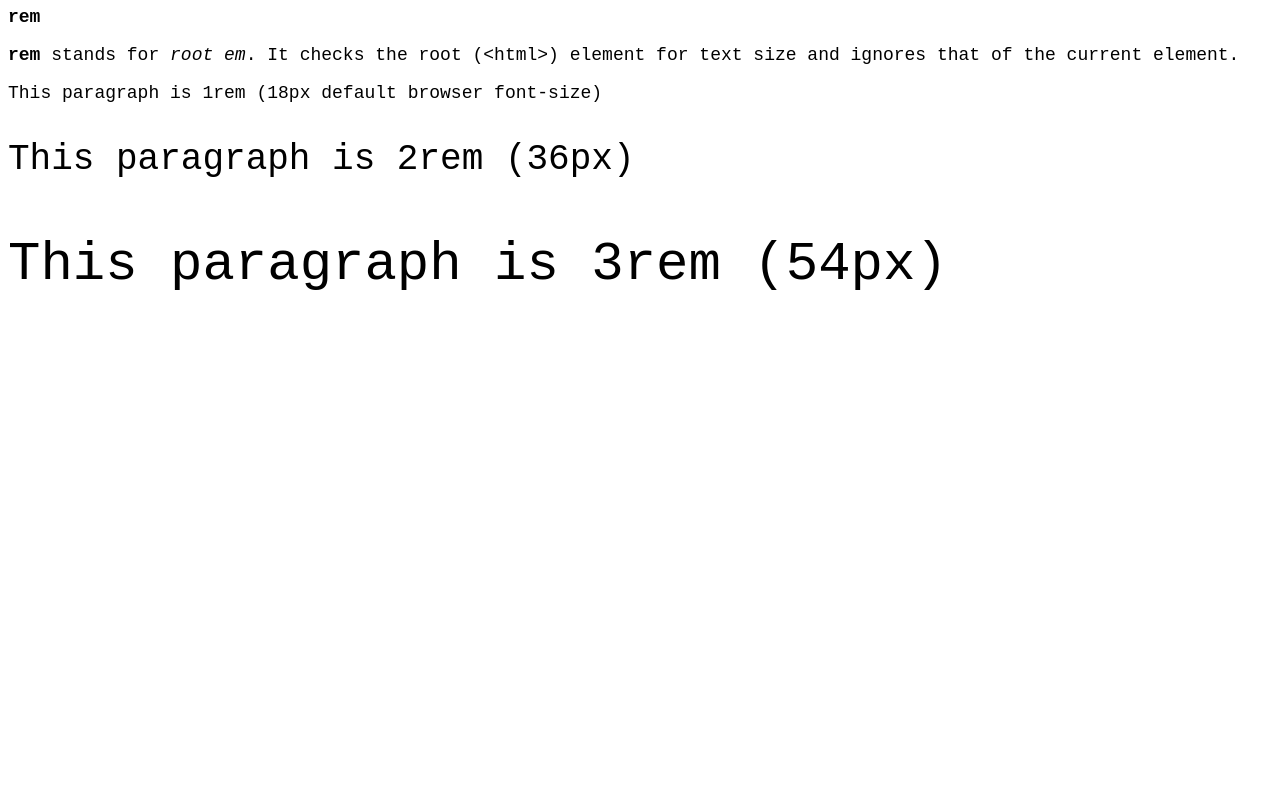
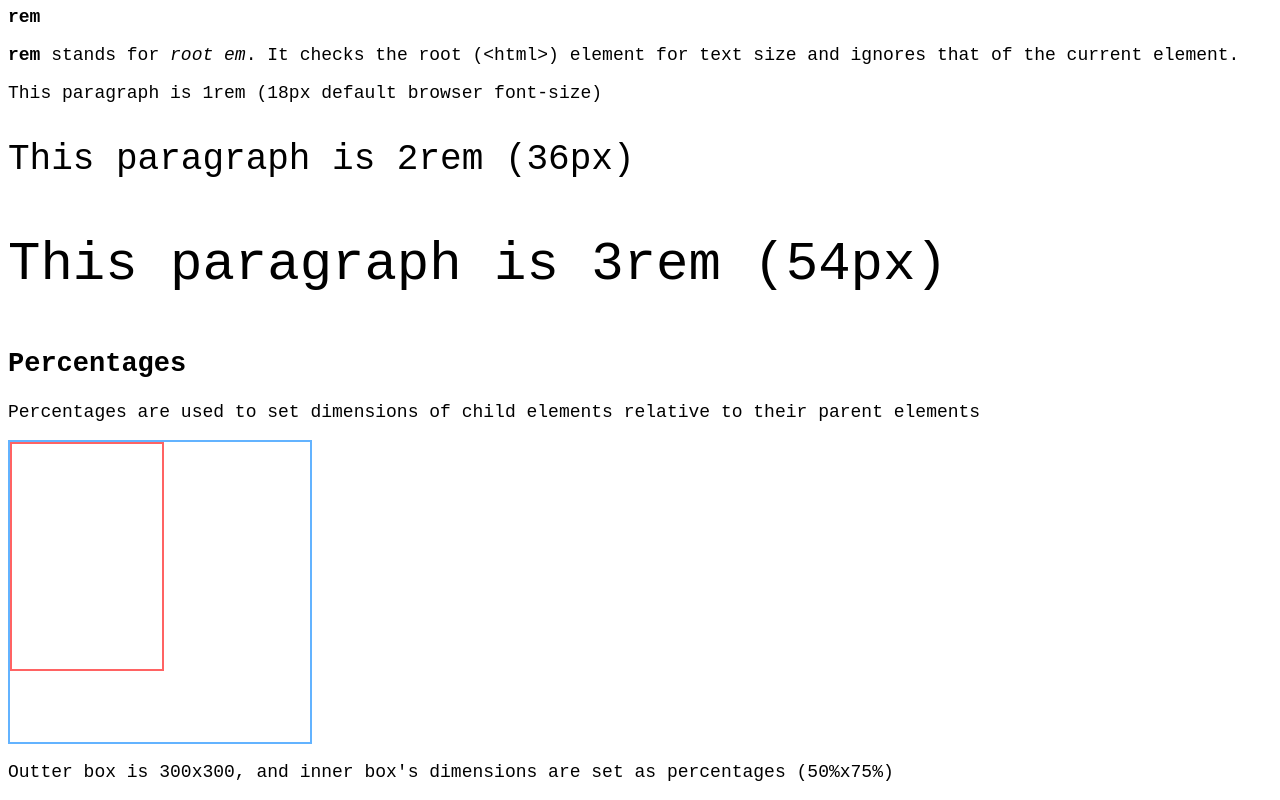
Before and after one commit to godsfavours/godsfavours.github.io, a website: page portfolio/reference-pages/css/relative-measurements/index.html in a window 1280 px wide. Shown: the part 462-1262 px from the top of the page. Before the commit the page ends 811 px from the top, so only its background shows below. Drawn offline with Linux system fonts and the light colour scheme.

Commit message:
add percentages section

```diff
--- a/portfolio/reference-pages/css/relative-measurements/index.html
+++ b/portfolio/reference-pages/css/relative-measurements/index.html
@@ -41,6 +41,14 @@
         <p class="p2">This paragraph is 2rem (36px)</p>
         <p class="p3">This paragraph is 3rem (54px)</p>
     </section>
+    <section class="percentages">
+        <h2>Percentages</h2>
+        <p>Percentages are used to set dimensions of child elements relative to their parent elements</p>
+        <div class="outter">
+            <div class="inner"></div>
+        </div>
+        <p>Outter box is 300x300, and inner box's dimensions are set as percentages (50%x75%)</p>
+    </section>
 </body>
 
 </html>
--- a/portfolio/reference-pages/css/relative-measurements/resources/css/index.css
+++ b/portfolio/reference-pages/css/relative-measurements/resources/css/index.css
@@ -38,3 +38,15 @@ body {
 .rem .p3 {
     font-size: 3rem;
 }
+
+.percentages .outter {
+    border: 2px solid #63b3ff;
+    width: 300px;
+    height: 300px;
+}
+
+.percentages .inner {
+    border: 2px solid #ff6363;
+    width: 50%;
+    height: 75%;
+}
```
